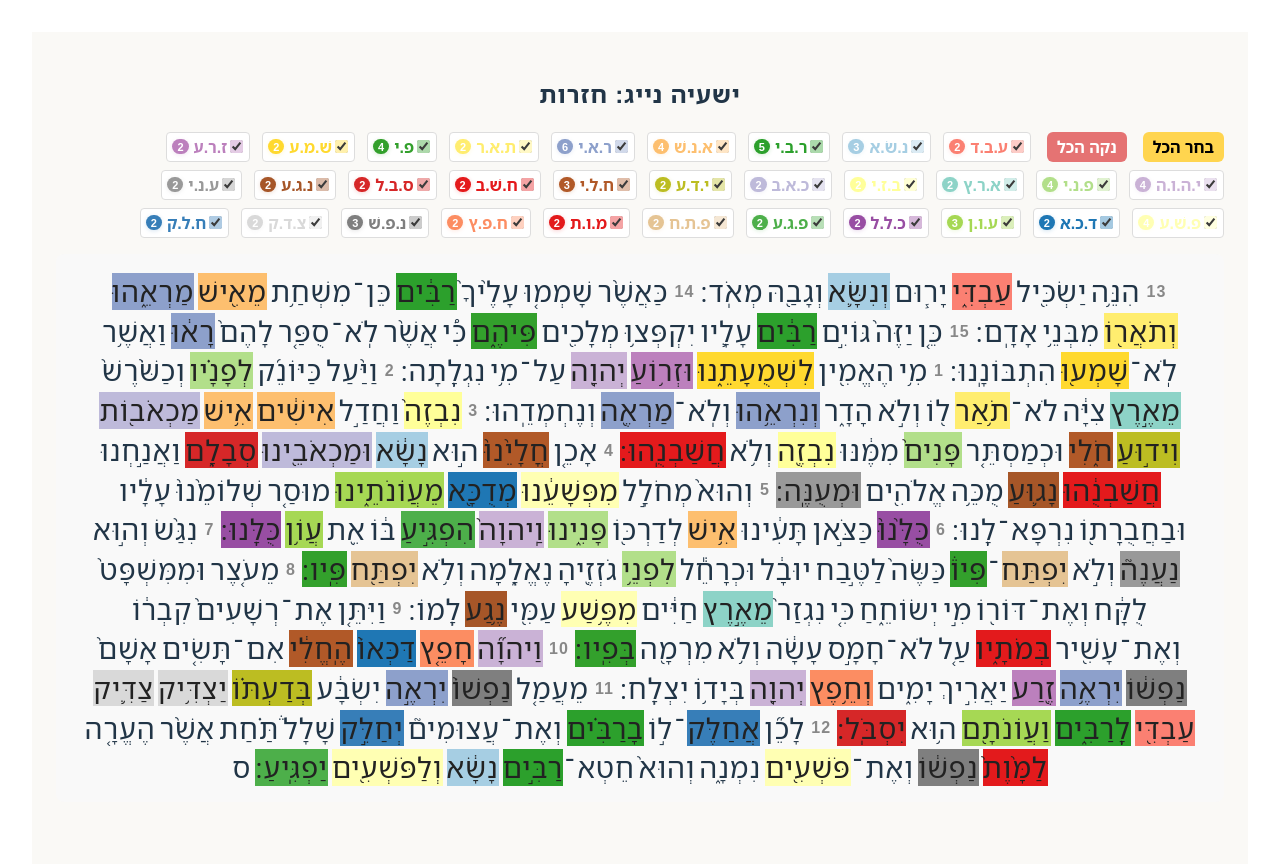
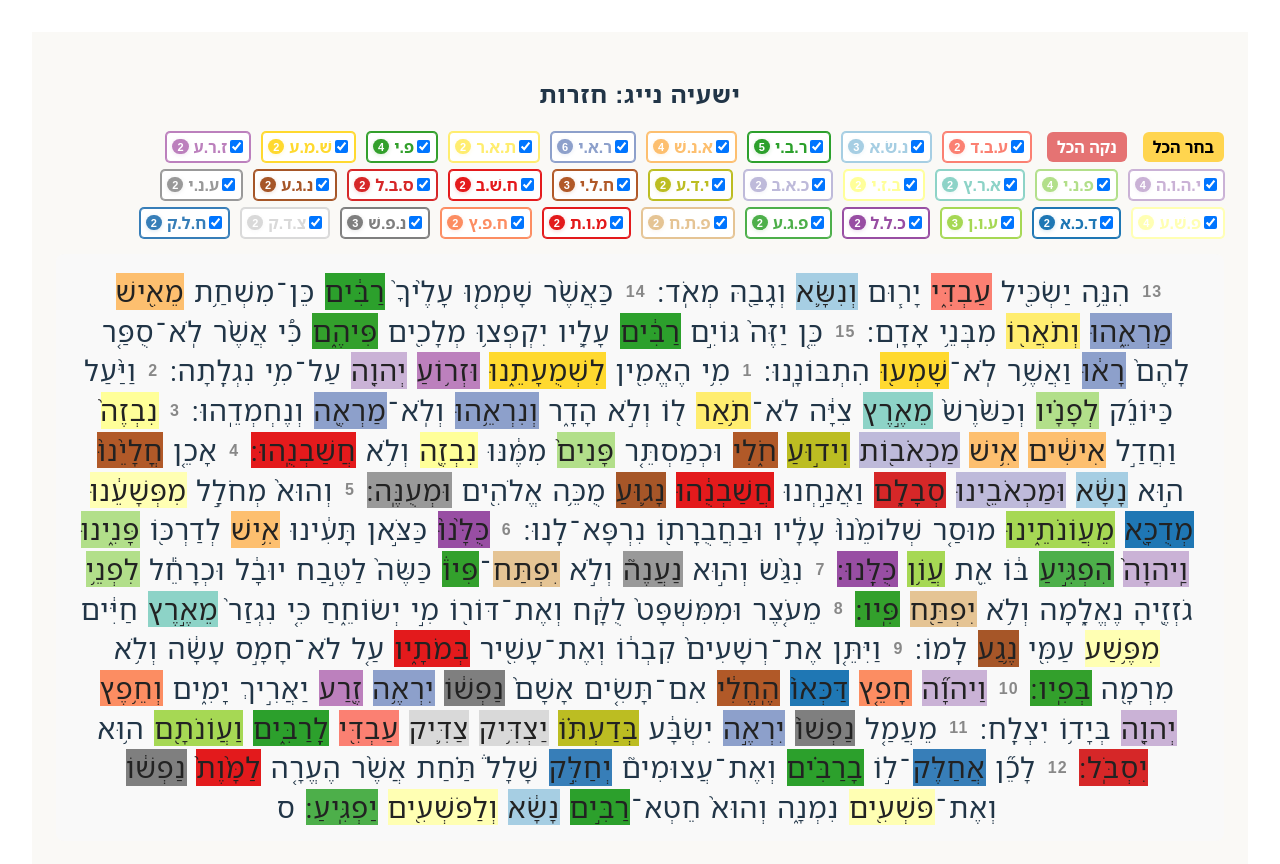
Before and after one commit to Blankyc/bb-word-repetition, a React (Vite) app in the folder app/: page / in a window 1280 px wide. Shown: the top 864 px of the page. Built offline with nearby package versions, Linux system fonts and the light colour scheme.

Commit message:
refactor: word spacing

```diff
--- a/app/src/App.jsx
+++ b/app/src/App.jsx
@@ -87,18 +87,6 @@ function darkenColor(hex, amount = 40) {
   return `#${r.toString(16).padStart(2,'0')}${g.toString(16).padStart(2,'0')}${b.toString(16).padStart(2,'0')}`;
 }
 
-// Utility to lighten a hex color
-function lightenColor(hex, amount = 0.5) {
-  hex = hex.replace('#', '');
-  let r = parseInt(hex.substring(0,2), 16);
-  let g = parseInt(hex.substring(2,4), 16);
-  let b = parseInt(hex.substring(4,6), 16);
-  r = Math.round(r + (255 - r) * amount);
-  g = Math.round(g + (255 - g) * amount);
-  b = Math.round(b + (255 - b) * amount);
-  return `#${r.toString(16).padStart(2,'0')}${g.toString(16).padStart(2,'0')}${b.toString(16).padStart(2,'0')}`;
-}
-
 function App() {
   const [words, setWords] = useState([]);
   const [maqafGroups, setMaqafGroups] = useState([]);
@@ -175,8 +163,8 @@ function App() {
             background: '#fff',
             borderRadius: 4,
             padding: '2px 5px',
-            boxShadow: 'none', // No colored shadow
-            border: hoveredGroup === idx ? `1.25px solid ${highlightColors[idx % highlightColors.length]}` : '1.0px solid #ddd', // lighter grey default
+            boxShadow: (activeGroups.includes(idx) || hoveredGroup === idx) ? `0 0 0 1px ${highlightColors[idx % highlightColors.length]}` : 'none',
+            border: hoveredGroup === idx ? `1.25px solid ${darkenColor(highlightColors[idx % highlightColors.length], 60)}` : activeGroups.includes(idx) ? `1px solid ${highlightColors[idx % highlightColors.length]}` : '1.0px solid #eee',
             transition: 'box-shadow 0.2s, border 0.2s',
             filter: hoveredGroup === idx ? 'brightness(1.1)' : 'none',
           }}
@@ -187,7 +175,7 @@ function App() {
               type="checkbox"
               checked={activeGroups.includes(idx)}
               onChange={() => toggleGroup(idx)}
-              style={{ marginLeft: 3, marginRight: 1, accentColor: lightenColor(highlightColors[idx % highlightColors.length], 0.6) }}
+              style={{ marginLeft: 3, marginRight: 1 }}
               aria-label={`הצג קבוצה ${group.root || idx + 1}`}
             />
             <span style={{ fontWeight: 700 }}>{group.root ? `${group.root}` : `קבוצה ${idx + 1}`}</span>
@@ -203,14 +191,14 @@ function App() {
               fontWeight: 700,
               padding: '0 5px',
               lineHeight: '15px',
-              boxShadow: '0 1px 4px ' + highlightColors[idx % highlightColors.length] + '33', // keep shadow for count badge only
+              boxShadow: '0 1px 4px ' + highlightColors[idx % highlightColors.length] + '33',
             }}>{group.words ? group.words.length : 0}</span>
           </label>
         ))}
       </div>
       <div style={{ fontSize: 28, lineHeight: 1.3, wordBreak: 'keep-all', background: '#f9f9f9', padding: 16, borderRadius: 8, whiteSpace: 'pre-wrap', letterSpacing: '0.04em' }}>
         {maqafGroups.length > 0 ? maqafGroups.map((group, gIdx) => (
-          <span key={gIdx} style={{ display: 'inline-block', whiteSpace: group.length > 1 ? 'nowrap' : undefined }}>
+          <span key={gIdx} style={{ display: 'inline-block', whiteSpace: group.length > 1 ? 'nowrap' : undefined, marginRight: gIdx !== 0 ? '0.2em' : 0 }}>
             {group.map(({ word, idx, isMaqaf }, i) => {
               if (isMaqaf) {
                 // Render maqaf as its own span, never highlighted
```
